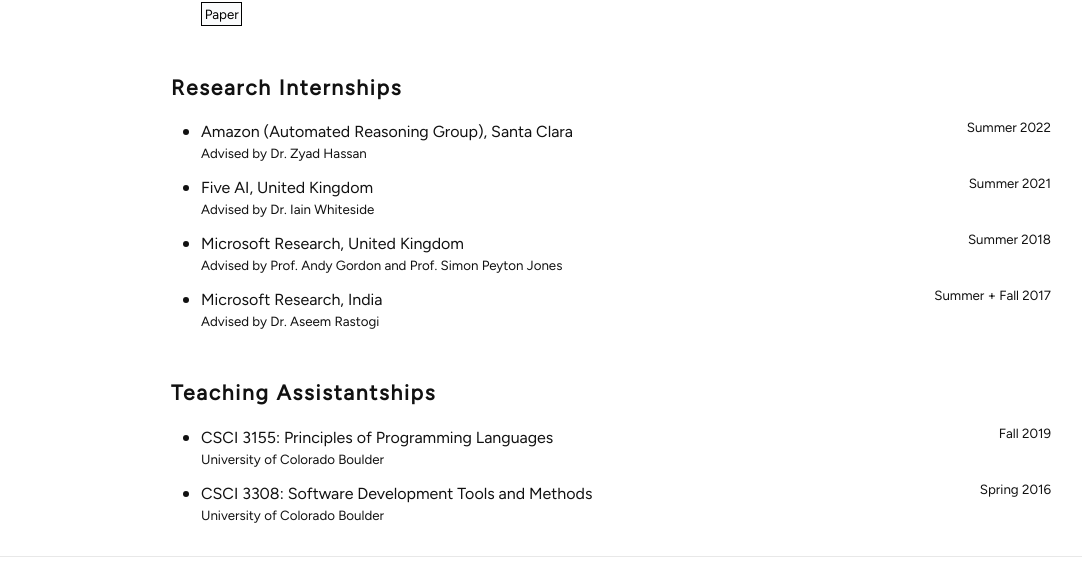
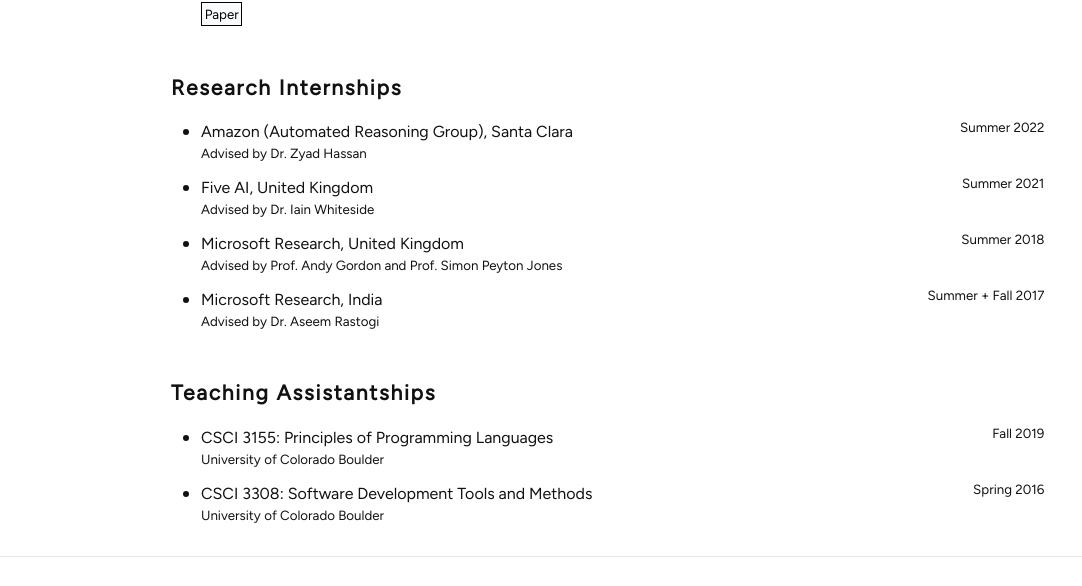
Before and after one commit to monal/monal.github.io, a Jekyll site: the page built from index.html, in a window 1280 px wide. Shown: the part 1242-1828 px from the top of the page, without its empty margins (29-1111 px from the left). Built offline with Jekyll 4.4.1, drawn with Linux system fonts in a browser that asks for light colours; nearby versions of some CDN libraries; some web fonts are replaced.

Commit message:
fix layout

```diff
--- a/css/style.scss
+++ b/css/style.scss
@@ -973,4 +973,5 @@
   margin-left: auto;
   float: right;
   font-size: 10pt;
+  padding-right: 5pt;
 }
```
Also changed, not shown: 2 other files.
